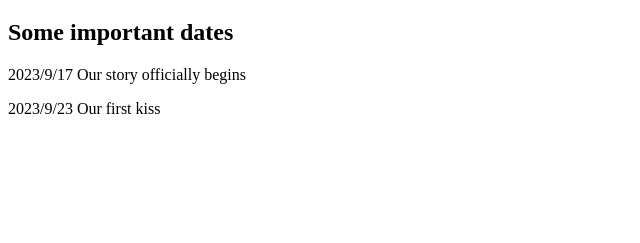
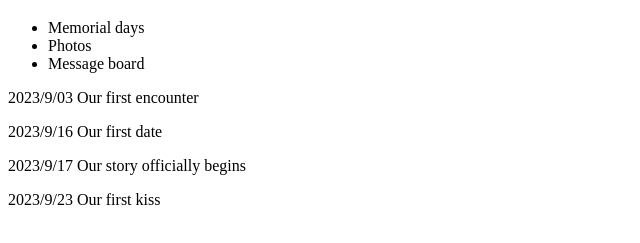
Before and after one commit to defAshton/Ashton-sLovehouse, a plain HTML site: page index.html in a window 1280 px wide. Shown: the part 61-304 px from the top of the page, without its empty margins (0-640 px from the left). Drawn offline with Linux system fonts and the light colour scheme.

Commit message:
Add files via upload

```diff
--- a/index.html
+++ b/index.html
@@ -4,12 +4,28 @@
         <title>Ashton's Lovehouse</title>
         <meta charset="utf-8">
         <meta name="viewport" content="width=device-width">
+        <link rel="stylesheet" href="styles/main.css">
     </head>
 
     <body>
-        <h1 style="color:aqua">Ashton's Lovehouse</h1>
-        <h2>Some important dates</h2>
+        <header><h1 style="color:aqua" >Ashton's Lovehouse</h1></header>
+
+        <nav>
+            <ul>
+                <li class="currentPage">
+                    <a herf="#">Memorial days</a>
+                </li>
+                <li>
+                    <a herf="#">Photos</a>
+                </li>
+                <li>
+                    <a herf="#">Message board</a>
+                </li>
+            </ul>
+        </nav>
         <div>
+            <p>2023/9/03  Our first encounter</p>
+            <p>2023/9/16 Our first date</p>
             <p>2023/9/17 Our story officially begins</p>
             <p>2023/9/23 Our first kiss</p>
 
```
